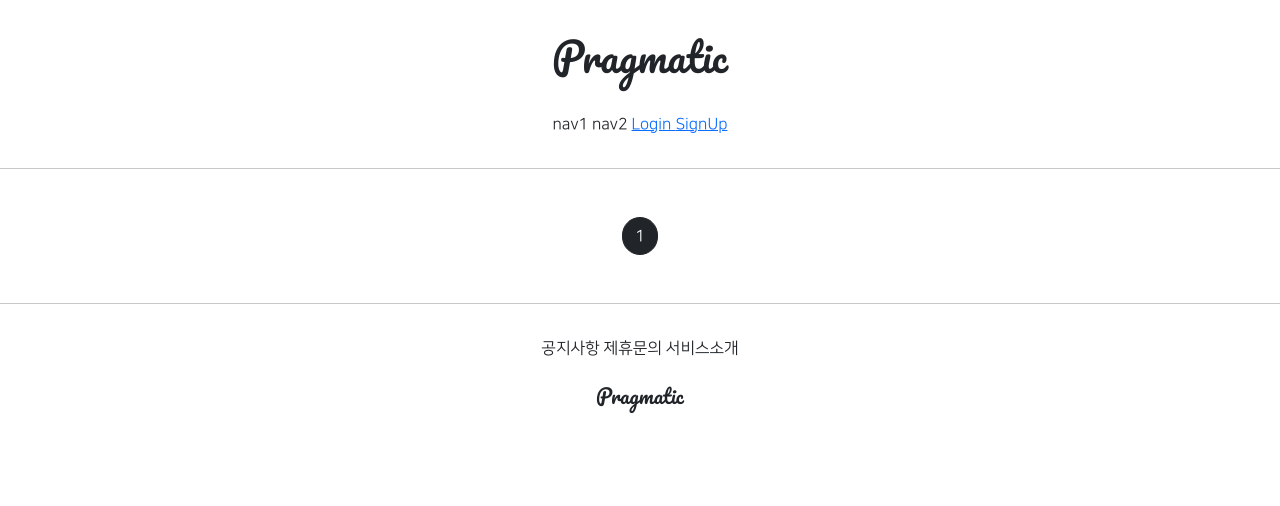
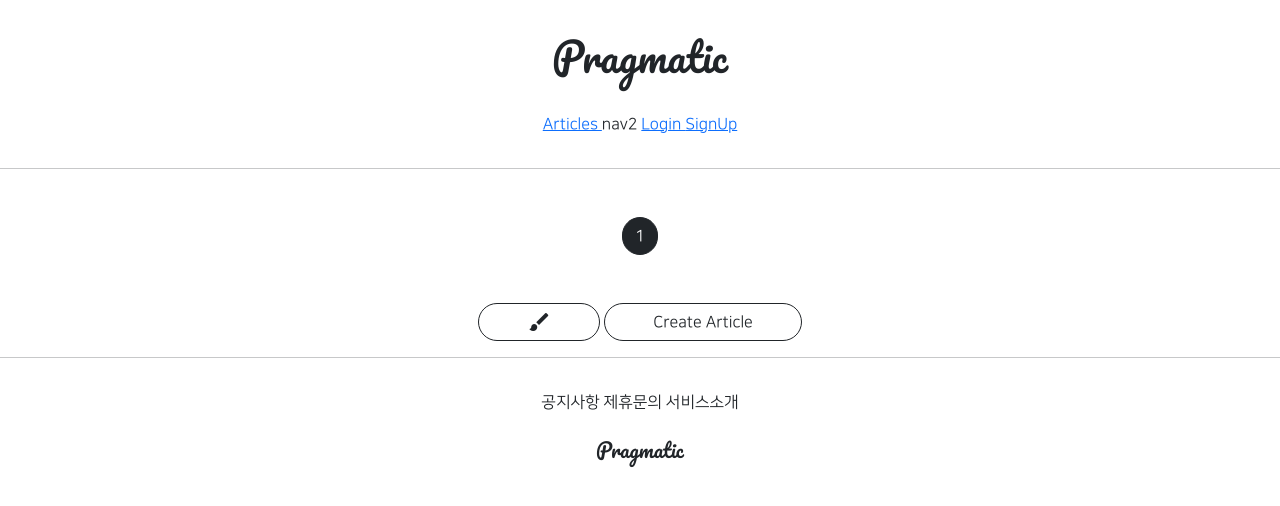
Before and after one commit to aneunji-git/temp, a Django app: page /articles/list/ in a window 1280 px wide. Shown: the top 506 px of the page. Run offline with Django 3.2, Linux system fonts and the light colour scheme; data that the repository does not hold is empty; parts of the project's set-up code (start-up, migrations or seed data) failed here and were passed over; some libraries are stand-ins or nearby versions.

Commit message:
8/5 2ban class commit 5

```diff
--- a/articleapp/templates/articleapp/list.html
+++ b/articleapp/templates/articleapp/list.html
@@ -39,6 +39,15 @@
     <script src="{% static 'js/magicgrid.js' %}"></script>
 
     {% include 'snippets/pagination.html' %}
-
+    <div class="text-center">
+        <a href="{% url 'articleapp:create' %}"
+           class="btn btn-outline-dark rounded-pill px-5 material-icons">
+            brush
+        </a>
+        <a href="{% url 'articleapp:create' %}"
+           class="btn btn-outline-dark rounded-pill px-5">
+            Create Article
+        </a>
+    </div>
 
 {% endblock %}
--- a/templates/header.html
+++ b/templates/header.html
@@ -4,7 +4,11 @@
 
     </div>
     <div class = "pragmatic_header_button">
-        <span>nav1</span>
+        <span>
+            <a href="{% url 'articleapp:list' %}">
+                Articles
+            </a>
+        </span>
         <span>nav2</span>
 
         {%  if not user.is_authenticated %}
@@ -34,4 +38,4 @@
 
     </div>
 
-    </div>
+</div>
```
